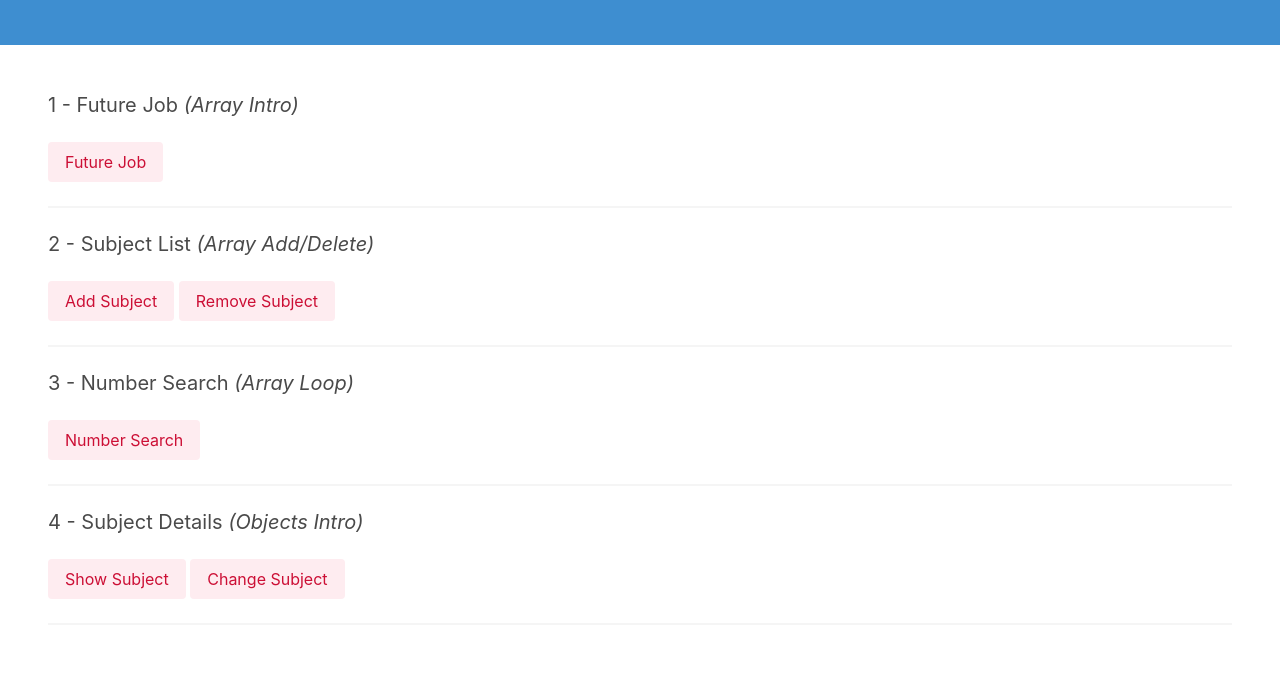
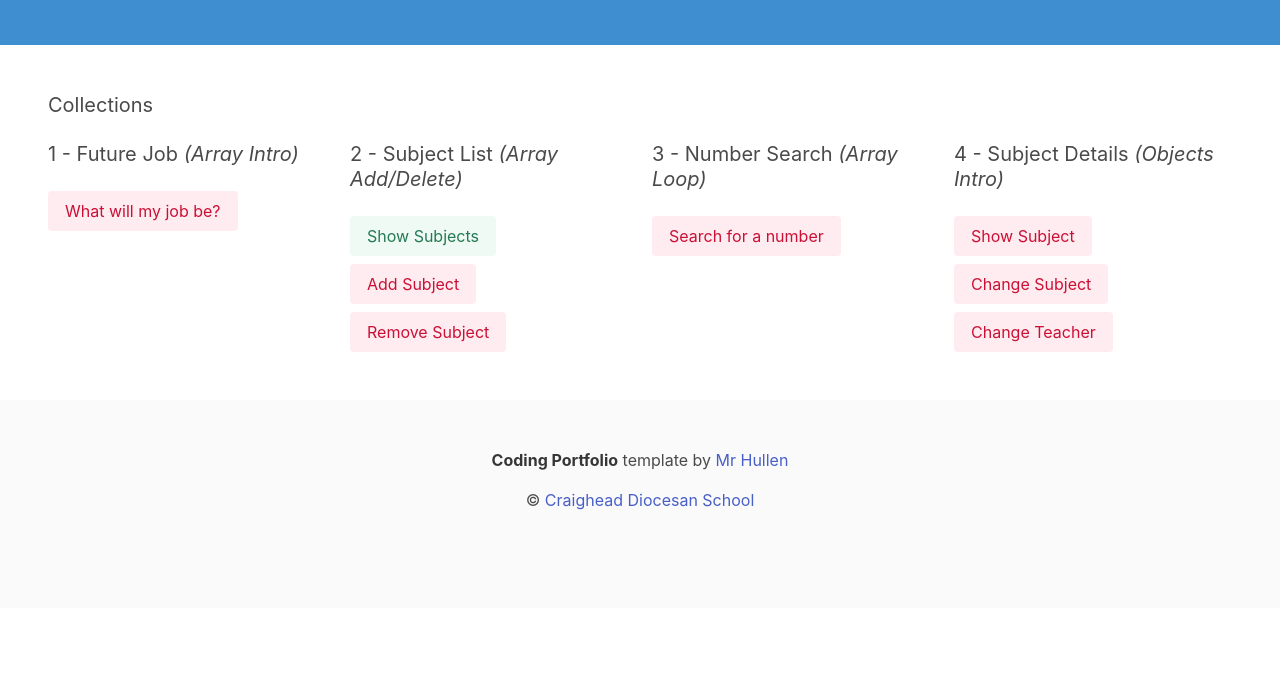
Before and after one commit to craighead-diocesan-school/5-collections, a plain HTML site: page index.html in a window 1280 px wide. Shown: the part 116-800 px from the top of the page. Drawn offline with nearby package versions, Linux system fonts and the light colour scheme.

Commit message:
Updates for booklets

```diff
--- a/code/1-future-job.js
+++ b/code/1-future-job.js
@@ -6,10 +6,10 @@ let jobs = [
   'astronaut',
   'firefighter',
   'police officer',
-  'judge',
+  'space doctor',
 ]
 
-function futureJob() {
+function getJob() {
   let index = 0
 
   alert('Your future job will be' + jobs[0])
--- a/code/2-subject-list.js
+++ b/code/2-subject-list.js
@@ -7,20 +7,20 @@ let subjects = [
   'Digital Technology',
 ]
 
+function showSubjects() {
+  alert(subjects)
+}
+
 function addSubject() {
   let newSubject = 'Maths'
 
-  // add a new subject to the end of the subjects array
+  // add a new item to the end of the subjects array
   subjects.push(newSubject)
-
-  alert(subjects)
 }
 
 function removeSubject() {
   let index = 0
 
-  // remove 1 subject at the index position of the subjects array
+  // remove 1 item at the index position of the subjects array
   subjects.splice(index, 1)
-
-  alert(subjects)
 }
--- a/code/3-number-search.js
+++ b/code/3-number-search.js
@@ -7,18 +7,18 @@ let numberArray = [
   100,
   1000,
   10000,
-  1234567890,
+  1234567890
 ]
 
-function numberSearch() {
+function searchNumbers() {
   let searchTarget = 1
   let searchResult = false
 
-  numberArray.forEach( (currentNumber) => {
+  for (let currentNumber of numberArray) {
     if (currentNumber == searchTarget) {
       searchResult = true
     }
-  })
+  }
 
   alert(searchTarget + ' found: ' + searchResult)
 }
--- a/code/4-subject-details.js
+++ b/code/4-subject-details.js
@@ -13,6 +13,7 @@ function showSubject() {
 }
 
 function changeSubject() {
-  let newName = prompt()
+  let newName = 'Typing Skills'
+
   subject.name = newName
 }
--- a/index.html
+++ b/index.html
@@ -22,30 +22,33 @@
     </header>
 
     <main class="section">
+      <h2 class="subtitle">Collections</h2>
+
       <div class="columns">
 
-         <!-- Column -->
-         <section class="column">
+         <div class="column">
+          <h3 class="subtitle"> 1 - Future Job <em>(Array Intro)</em> </h3>
+          <button class="button is-light is-danger" onclick="getJob()"> What will my job be? </button>
+         </div>
 
-          <h3 class="subtitle"> 1 - Future Job <em>(Array Intro)</em> </h3>
-          <button class="button is-light is-danger" onclick="futureJob()"> Future Job </button>
-          <hr>
-
+         <div class="column">
            <h3 class="subtitle"> 2 - Subject List <em>(Array Add/Delete)</em> </h3>
+           <button class="button is-light is-success" onclick="showSubjects()"> Show Subjects </button>
            <button class="button is-light is-danger" onclick="addSubject()"> Add Subject </button>
            <button class="button is-light is-danger" onclick="removeSubject()"> Remove Subject </button>
-          <hr>
+         </div>
 
+         <div class="column">
            <h3 class="subtitle"> 3 - Number Search <em>(Array Loop)</em> </h3>
-          <button class="button is-light is-danger" onclick="numberSearch()"> Number Search </button>
-          <hr>
+           <button class="button is-light is-danger" onclick="searchNumbers()"> Search for a number </button>
+         </div>
 
+         <div class="column">
            <h3 class="subtitle"> 4 - Subject Details <em>(Objects Intro)</em> </h3>
            <button class="button is-light is-danger" onclick="showSubject()"> Show Subject </button>
            <button class="button is-light is-danger" onclick="changeSubject()"> Change Subject </button>
-          <hr>
-
-        </section>
+           <button class="button is-light is-danger" onclick="changeTeacher()"> Change Teacher </button>
+         </div>
 
       </div>
     </main>
@@ -61,4 +64,11 @@
       </div>
     </footer>
   </body>
+
+  <style>
+    button {
+      display: block !important;
+      margin-top: 0.5em;
+    }
+  </style>
 </html>
```
Also changed, not shown: 4 other files. Lines whose indentation alone changed are shown as unchanged.
